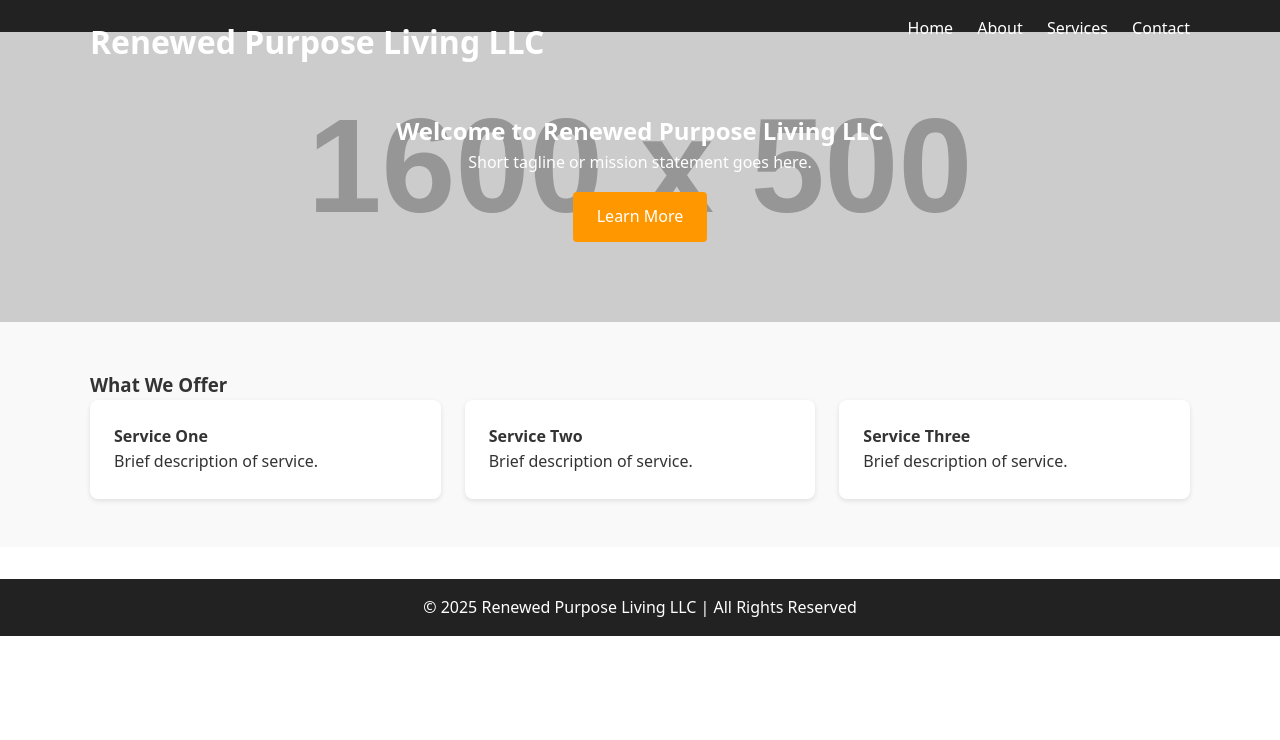
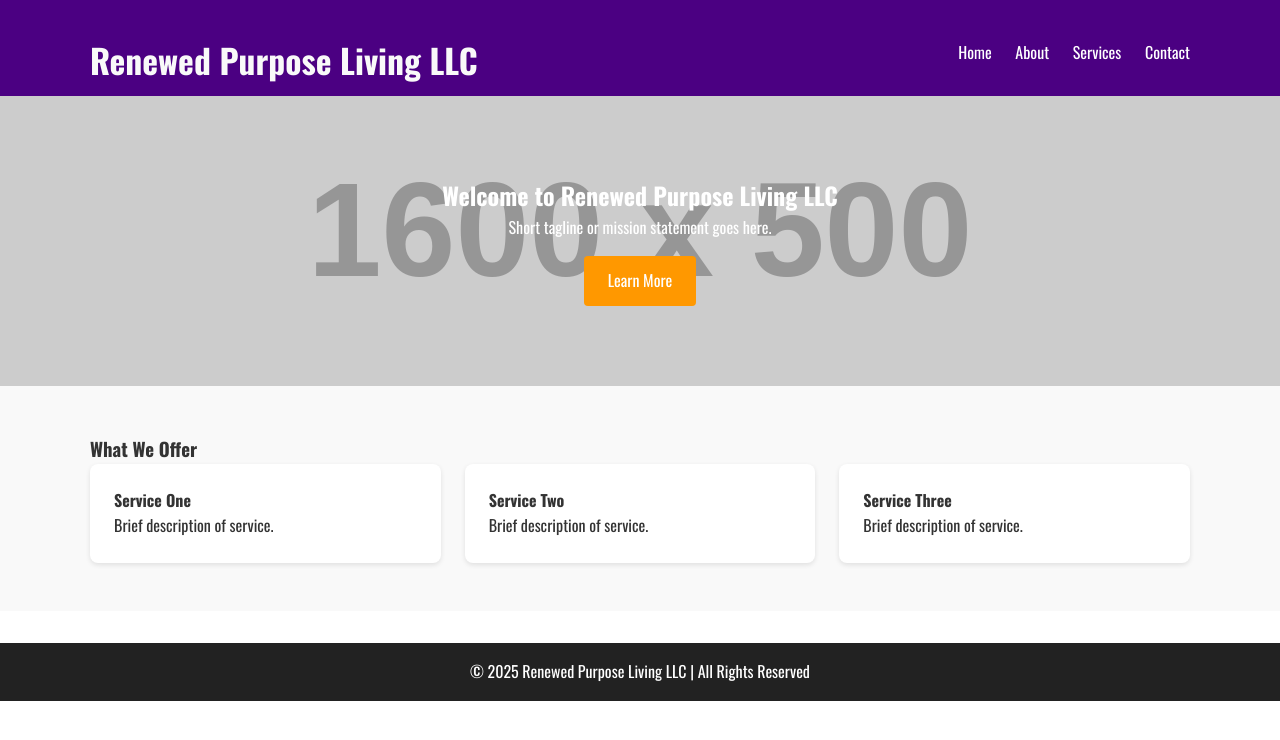
Before and after one commit to webdev-guppie/RPL-site, a plain HTML site: page index.html in a window 1280 px wide. Drawn offline with nearby package versions, Linux system fonts and the light colour scheme; placeholder pictures from the web are drawn by us.

Commit message:
header style updates

```diff
--- a/style.css
+++ b/style.css
@@ -1,3 +1,5 @@
+@import url('https://fonts.googleapis.com/css2?family=Oswald:wght@400;700&display=swap');
+
 /* Reset some defaults */
 * {
   margin: 0;
@@ -6,7 +8,7 @@
 }
 
 body {
-  font-family: system-ui, sans-serif;
+  font-family: 'Oswald', system-ui, sans-serif;
   line-height: 1.6;
   color: #333;
 }
@@ -19,17 +21,33 @@ body {
 
 /* Header */
 header {
-  background: #222;
-  color: #fff;
-  padding: 1rem 0;
+  background: #4B0082;
+  color: #F9F9F9;
+  padding: 2.5rem 0 1rem 0;
+  min-height: 90px;
+  position: relative;
+  font-family: 'Oswald', system-ui, sans-serif;
 }
 
 .logo {
   float: left;
+  font-size: 2.1rem;
+  font-weight: bold;
+  line-height: 1.2;
+  max-width: 70vw;
+  white-space: normal;
+  word-break: break-word;
 }
 
 nav {
   float: right;
+}
+
+/* Clear floats after header container */
+header .container::after {
+  content: "";
+  display: table;
+  clear: both;
 }
 
 .nav-links {
```
